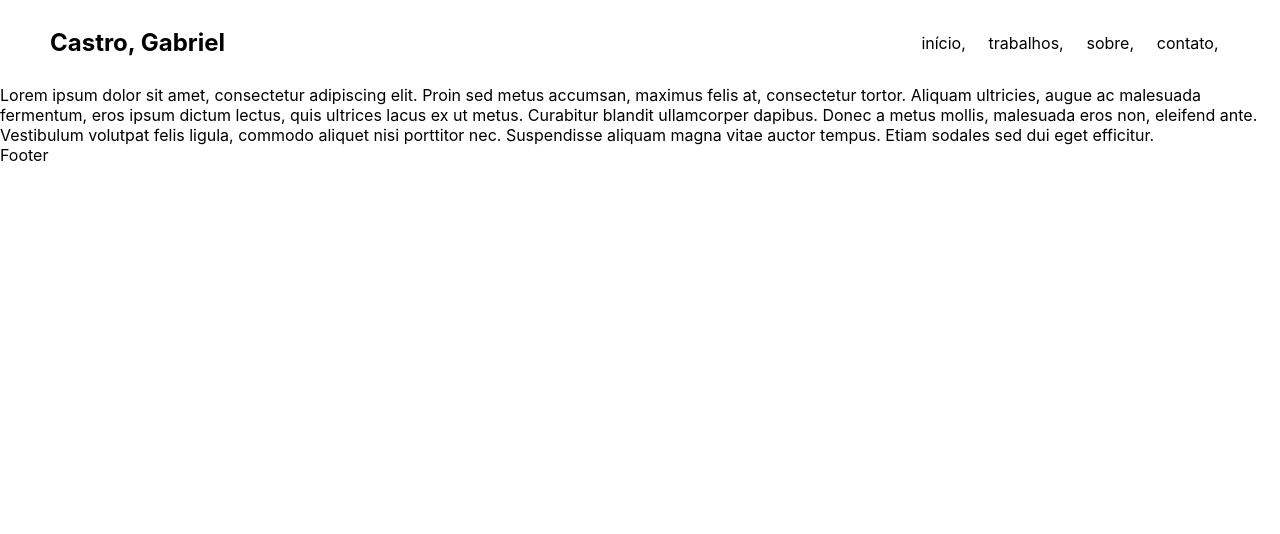
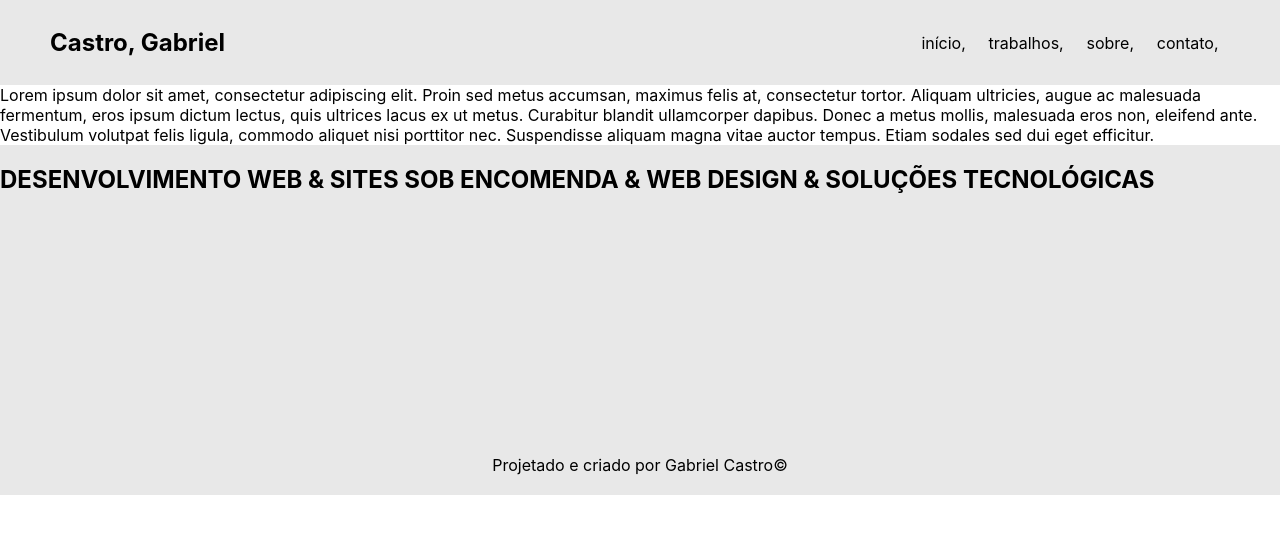
Before and after one commit to GabrielCastro-dev/my-portifolio, a React (Create React App) app: page / in a window 1280 px wide. Shown: the top 534 px of the page. Built offline with nearby package versions, Linux system fonts and the light colour scheme.

Commit message:
first footer styling with sass

```diff
--- a/src/index.jsx
+++ b/src/index.jsx
@@ -1,7 +1,7 @@
 import React from 'react';
 import ReactDOM from 'react-dom/client';
 import { routes as Routes } from './routes/routes';
-import './index.css';
+import './index.scss';
 
 const root = ReactDOM.createRoot(document.getElementById('root'));
 root.render(
--- a/src/layout/Footer/Footer.jsx
+++ b/src/layout/Footer/Footer.jsx
@@ -1,9 +1,13 @@
 import React from 'react';
-import './Footer.css';
+import './Footer.scss';
 
 function Footer() {
   return (
-    <div>Footer</div>
+    <footer className='footer'>
+      <h2>DESENVOLVIMENTO WEB & SITES SOB ENCOMENDA & WEB DESIGN & SOLUÇÕES TECNOLÓGICAS</h2>
+
+      <p>Projetado e criado por Gabriel Castro©</p>
+    </footer>
   )
 }
 
--- /dev/null
+++ b/src/layout/Footer/Footer.scss
@@ -0,0 +1,15 @@
+.footer{
+    width: 100%;
+    height: 350px;
+    padding: 20px 0px;
+    background-color: #e8e8e8;
+    display: flex;
+    flex-direction: column;
+    justify-content: space-between;
+
+    p {
+        width: 100%;
+        height: fit-content;
+        text-align: center;
+    }
+}
--- a/src/layout/Header/Header.scss
+++ b/src/layout/Header/Header.scss
@@ -7,6 +7,7 @@ $black: #000000;
     display: flex;
     align-items: center;
     justify-content: space-between;
+    background-color: #e8e8e8;
 
     a {
         color: $black;
```
Also changed, not shown: src/index.scss (renamed from src/index.css), src/layout/Footer/Footer.css (deleted).
